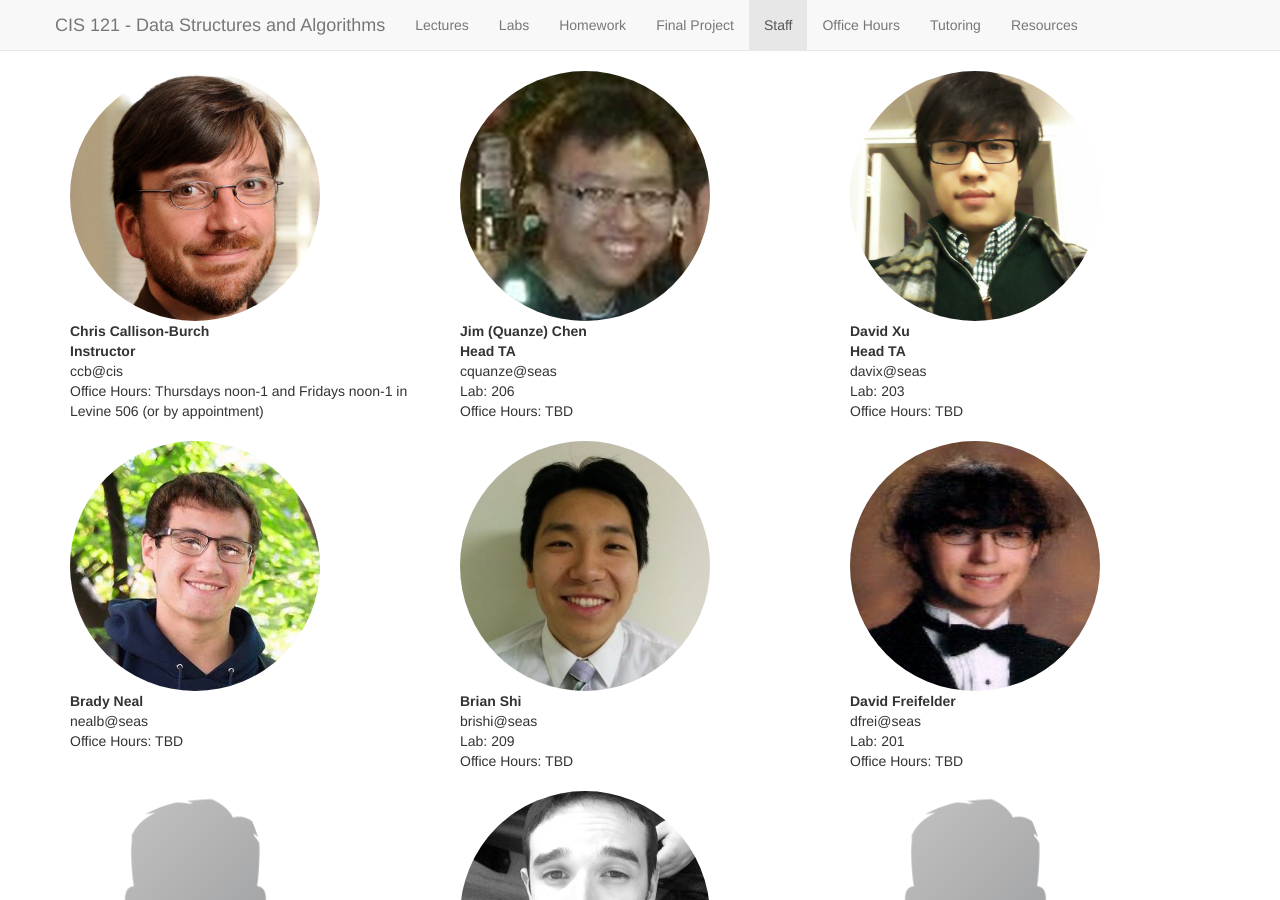
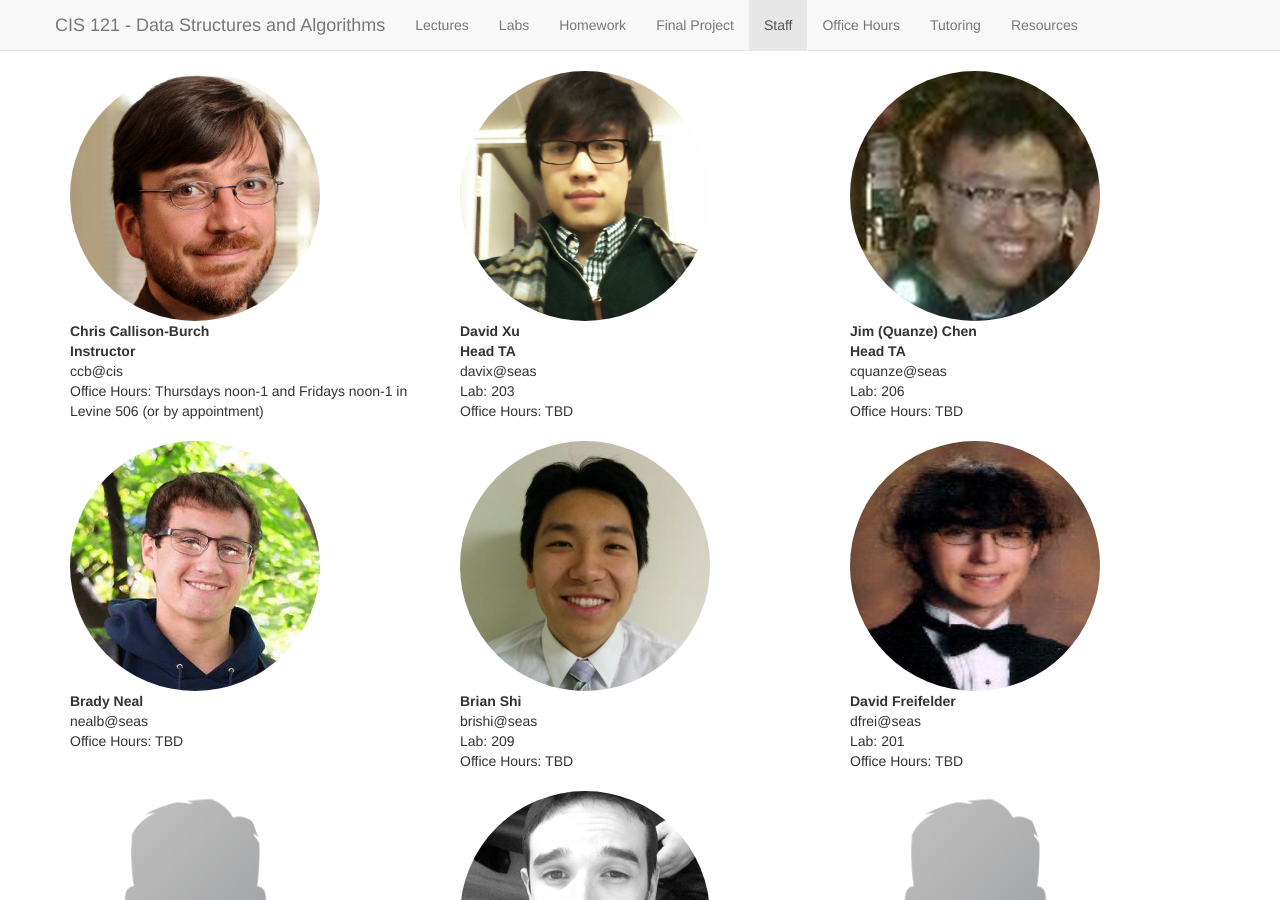
Before and after one commit to callison-burch/data-structures-and-algorithms, a Jekyll site: the page built from staff.md, in a window 1280 px wide and 900 px high. Built offline with Jekyll 4.4.1, drawn with Linux system fonts in a browser that asks for light colours; nearby versions of some CDN libraries.

```diff
--- a/_data/staff.yaml
+++ b/_data/staff.yaml
@@ -5,18 +5,18 @@
     extra_title: Instructor
     office_hours: Thursdays noon-1 and Fridays noon-1 in Levine 506 (or by appointment)
 -
+    name: David Xu
+    pic: david_xu.jpg
+    extra_title: Head TA
+    email: davix@seas
+    lab: 203
+    office_hours: TBD
+-
     name: Jim (Quanze) Chen
     pic: jim.jpg
     email: cquanze@seas
     extra_title: Head TA
     lab: 206
-    office_hours: TBD
--
-    name: David Xu
-    pic: david_xu.jpg
-    extra_title: Head TA
-    email: davix@seas
-    lab: 203
     office_hours: TBD
 -
     name: Brady Neal
```
